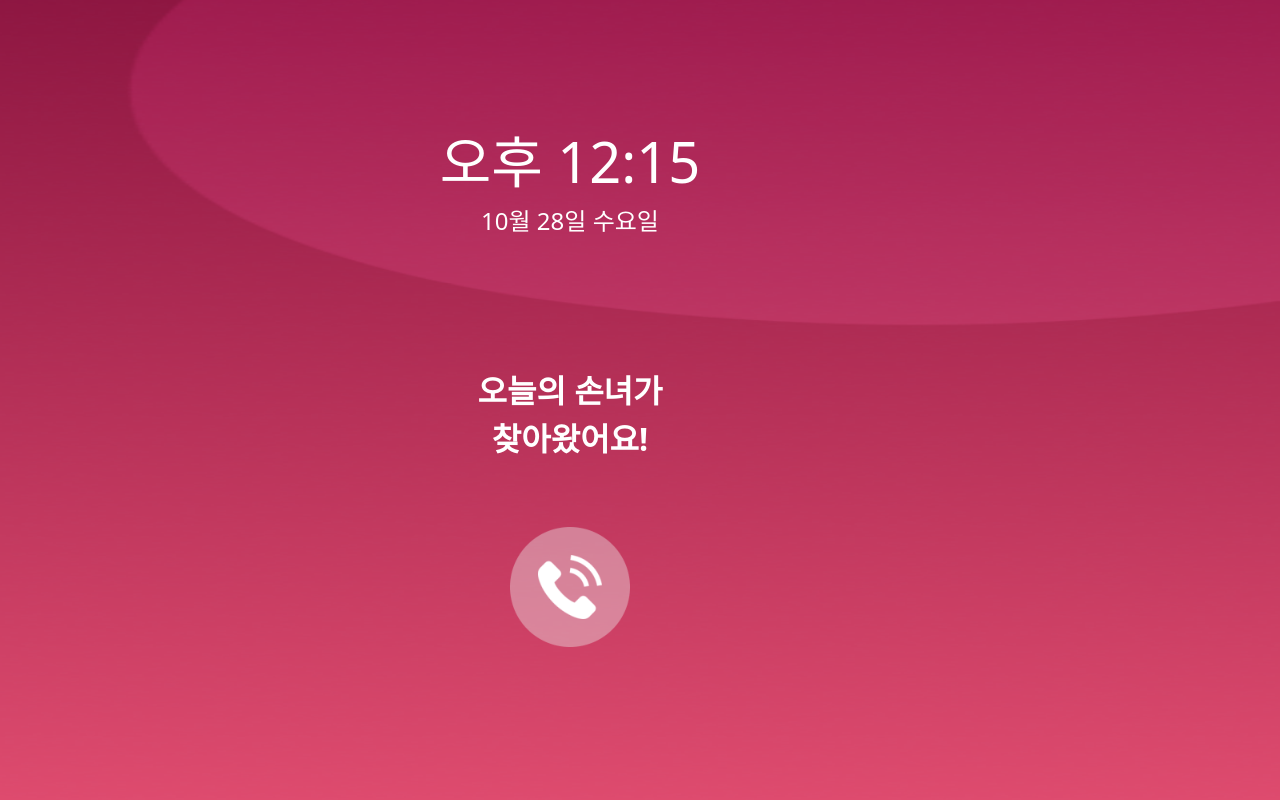
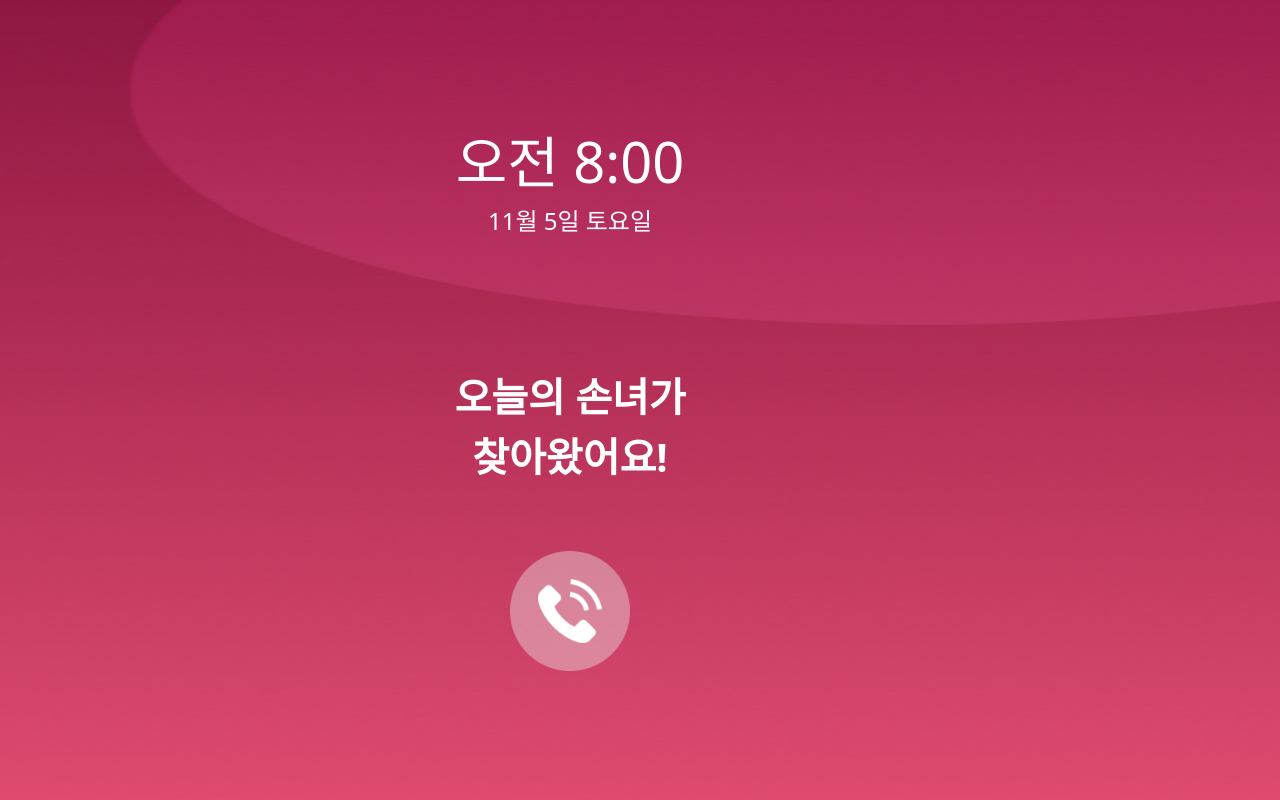
Before and after one commit to Yodayeong/living-lab, a Django app: page /emotions/ in a window 1280 px wide. Run offline with Django 3.2, Linux system fonts and the light colour scheme; some libraries are stand-ins or nearby versions.

Commit message:
Update font

```diff
--- a/accounts/templates/accounts/first.html
+++ b/accounts/templates/accounts/first.html
@@ -28,6 +28,7 @@
 </div>
 
 <!-- next button -->
-<img src="{% static 'accounts/img/next.png' %}" alt="" style="height:5rem; padding-top:1.5rem; position:fixed; bottom:5rem; left:4rem;">
-
+<a href="{% url 'accounts:second' %}">
+    <img src="{% static 'accounts/img/next.png' %}" alt="" style="height:5rem; padding-top:1.5rem; position:fixed; bottom:5rem; left:4rem;">
+</a>
 {% endblock %}
--- a/accounts/templates/accounts/fourth.html
+++ b/accounts/templates/accounts/fourth.html
@@ -27,6 +27,7 @@
 </div>
 
 <!-- next button -->
-<img src="{% static 'accounts/img/complete.png' %}" alt="" style="height:5rem; padding-top:1.5rem; position:fixed; bottom:5rem; left:4rem;">
-
+<a href="{% url 'accounts:complete' %}">
+    <img src="{% static 'accounts/img/complete.png' %}" alt="" style="height:5rem; padding-top:1.5rem; position:fixed; bottom:5rem; left:4rem;">
+</a>
 {% endblock %}
--- a/accounts/templates/accounts/index.html
+++ b/accounts/templates/accounts/index.html
@@ -25,6 +25,7 @@
 </div>
 
 <!-- next button -->
-<img src="{% static 'accounts/img/next.png' %}" alt="" style="height:5rem; padding-top:1.5rem; position:fixed; bottom:5rem; left:4rem;">
-
+<a href="{% url 'accounts:first' %}">
+    <img src="{% static 'accounts/img/next.png' %}" alt="" style="height:5rem; padding-top:1.5rem; position:fixed; bottom:5rem; left:4rem;">
+</a>
 {% endblock %}
--- a/accounts/templates/accounts/second.html
+++ b/accounts/templates/accounts/second.html
@@ -26,6 +26,7 @@
 </div>
 
 <!-- next button -->
-<img src="{% static 'accounts/img/next.png' %}" alt="" style="height:5rem; padding-top:1.5rem; position:fixed; bottom:5rem; left:4rem;">
-
+<a href="{% url 'accounts:third' %}">
+    <img src="{% static 'accounts/img/next.png' %}" alt="" style="height:5rem; padding-top:1.5rem; position:fixed; bottom:5rem; left:4rem;">
+</a>
 {% endblock %}
--- a/accounts/templates/accounts/third.html
+++ b/accounts/templates/accounts/third.html
@@ -26,6 +26,7 @@
 </div>
 
 <!-- next button -->
+<a href="{% url 'accounts:fourth' %}">
 <img src="{% static 'accounts/img/next.png' %}" alt="" style="height:5rem; padding-top:1.5rem; position:fixed; bottom:5rem; left:4rem;">
-
+</a>
 {% endblock %}
--- a/emotions/templates/emotions/create.html
+++ b/emotions/templates/emotions/create.html
@@ -23,10 +23,10 @@
     <img class="fixed-top" src="{% static 'emotions/img/home.png' %}" alt="" style="width:100%; height:100%; z-index : -2;">
     <div class="container text-center" style="color:white; margin: 8rem 0;">
       <div class="time" id="hidden1">
-        <h1 style="font-size:3.5rem;">오후 12:15</h1>
-        <p style="font-size:1.5rem;">10월 28일 수요일</p>
+        <h1 style="font-size:3.5rem;">오전 8:00</h1>
+        <p style="font-size:1.5rem;">11월 5일 토요일</p>
       </div>
-      <div class="title" id="hidden2" style="font-size:2rem; margin: 8rem 0 4rem; font-weight:bold;">
+      <div class="title" id="hidden2" style="font-size:2.5rem; margin: 8rem 0 4rem; font-weight:bold;">
         <p>오늘의 손녀가<br>찾아왔어요!</p>
       </div>
       <a href="{% url 'emotions:call' %}">
--- a/grandchildren/templates/grandchildren/index.html
+++ b/grandchildren/templates/grandchildren/index.html
@@ -7,8 +7,8 @@
 
 {% block content %}
 <div class="my-5 text-center">
-  <h1 style="font-weight:bold; font-size:2rem;">어서오세요</h1>
-  <h1 style="font-weight:bold; font-size:2rem;">김문경 할아버지</h1>
+  <h1 class="fw-normal" style="font-size:2rem;">어서오세요</h1>
+  <h1 class="fw-normal" style="font-size:2rem;"><span class="fw-semibold">김문경</span> 할아버지</h1>
 </div>
 <div class="boxes">
   <a href="{% url 'emotions:create' %}" style="text-decoration:none;">
```
Also changed, not shown: accounts/templates/accounts/complete.html (+8 -7 lines), grandchildren/templates/grandchildren/sentiment.html (+6 -4 lines).
